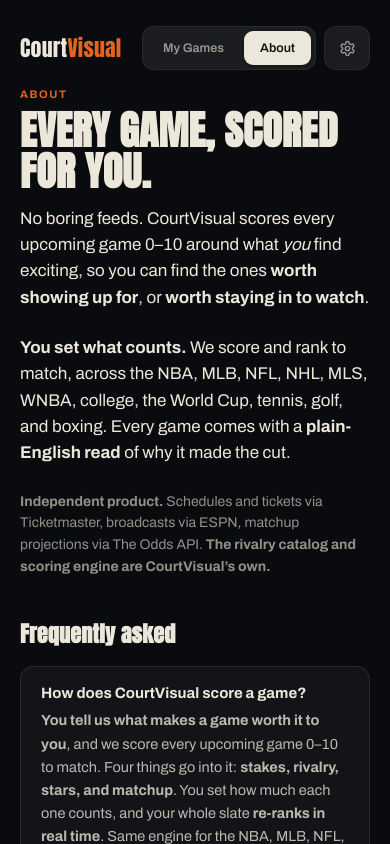
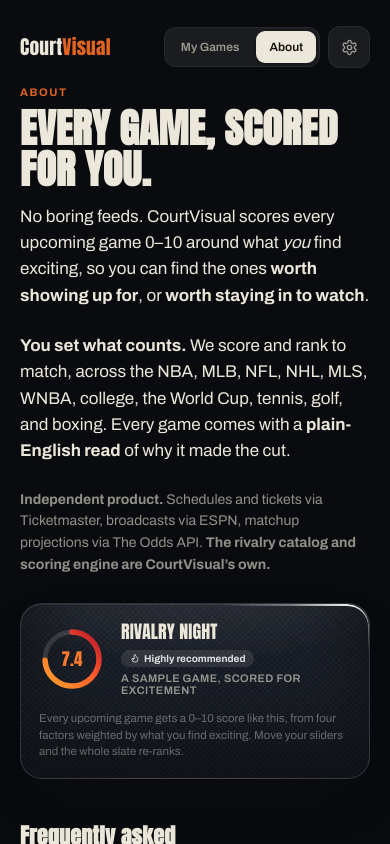
Before and after one commit to ShawnCapizzi/CourtVisual, a Next.js app: page /about in a window 390 px wide. Shown: the top 844 px of the page. Built offline with nearby package versions, Linux system fonts and the light colour scheme; no server answers.

Commit message:
Mobile: harden against text inflation + edge bleed, compact header; add sample scored-game card to About and Glossary

```diff
--- a/app/about/page.jsx
+++ b/app/about/page.jsx
@@ -9,6 +9,7 @@
 
 import SiteHeader from "../../components/SiteHeader";
 import StageBackdrop from "../../components/StageBackdrop";
+import SampleScoreCard from "../../components/SampleScoreCard";
 
 export const metadata = {
   title: "About",
@@ -159,6 +160,8 @@
           <strong>Independent product.</strong> Schedules and tickets via Ticketmaster, broadcasts via ESPN, matchup projections via The Odds API. <strong>The rivalry catalog and scoring engine are CourtVisual&rsquo;s own.</strong>
         </p>
 
+        <SampleScoreCard style={{ margin: "26px 0 8px" }} note="Every upcoming game gets a 0&ndash;10 score like this, from four factors weighted by what you find exciting. Move your sliders and the whole slate re-ranks." />
+
         <h2 style={h2}>Frequently asked</h2>
         {FAQ.map((item, i) => (
           <div key={i} style={card}>
--- a/app/globals.css
+++ b/app/globals.css
@@ -6,6 +6,8 @@
   -webkit-font-smoothing: antialiased;
   text-rendering: optimizeLegibility;
   -webkit-tap-highlight-color: transparent;
+  -webkit-text-size-adjust: 100%; text-size-adjust: 100%;
+  overflow-x: hidden;
 }
 
 /* One family, two weights — display is the same material as the UI, machined heavier */
--- a/app/glossary/page.jsx
+++ b/app/glossary/page.jsx
@@ -9,6 +9,7 @@
 
 import SiteHeader from "../../components/SiteHeader";
 import StageBackdrop from "../../components/StageBackdrop";
+import SampleScoreCard from "../../components/SampleScoreCard";
 
 export const metadata = {
   title: "Sports glossary",
@@ -197,6 +198,8 @@
           It answers three questions: <strong>why a game matters</strong>, <strong>where each team stands</strong>, and <strong>how you can actually watch or attend</strong>. Written to be quick for casual fans and still useful to serious ones.
         </p>
 
+        <SampleScoreCard style={{ margin: "26px 0 8px" }} note="This is a CourtVisual card. Every term below is something you&rsquo;ll meet on one, starting with the score in the ring." />
+
         <nav style={jumpNav} aria-label="Jump to a section">
           {BUCKETS.map((b) => (
             <a key={b.id} href={`#${b.id}`} style={jumpLink}>{b.title}</a>
--- /dev/null
+++ b/components/SampleScoreCard.jsx
@@ -0,0 +1,50 @@
+// A static "this is what a scored game looks like" moment for the server-rendered
+// About and Glossary pages. The score is computed by the real engine (scoreOf +
+// verdict on the default weights), so it can't drift from the product. Self-contained
+// (its own Ring + surface) so it never pulls the client app bundle onto these pages.
+import { Flame } from "lucide-react";
+import { scoreOf, verdict, DEFAULT_WEIGHTS } from "../lib/data";
+
+const DEPTH = "0 1px 2px rgba(18,20,28,0.07), 0 6px 16px rgba(18,20,28,0.10), 0 22px 48px rgba(18,20,28,0.12)";
+const SETUP_CARD = {
+  borderRadius: 22, padding: 18, position: "relative", overflow: "hidden", backgroundColor: "#171B23",
+  backgroundImage: "repeating-linear-gradient(45deg, rgba(255,255,255,0.022) 0 1px, transparent 1px 4px), repeating-linear-gradient(-45deg, rgba(255,255,255,0.022) 0 1px, transparent 1px 4px), radial-gradient(120% 80% at 50% -10%, rgba(255,255,255,0.10), rgba(255,255,255,0) 55%)",
+  border: "1px solid rgba(255,255,255,0.10)",
+  boxShadow: `${DEPTH}, inset 0 1px 0 rgba(255,255,255,0.07), inset 0 -46px 70px rgba(0,0,0,0.40)`,
+};
+
+function Ring({ value, size = 66 }) {
+  const c = size / 2, R = size * (27 / 66), C = 2 * Math.PI * R, frac = Math.max(0, Math.min(1, value / 10));
+  return (
+    <svg width={size} height={size} viewBox={`0 0 ${size} ${size}`}>
+      <defs>
+        <linearGradient id="scRingGrad" x1="0%" y1="0%" x2="100%" y2="100%">
+          <stop offset="0%" stopColor="#FFA52B" /><stop offset="55%" stopColor="#FF5A2C" /><stop offset="100%" stopColor="#B3122A" />
+        </linearGradient>
+      </defs>
+      <circle cx={c} cy={c} r={R} fill="none" strokeWidth={size * (5 / 66)} stroke="rgba(255,255,255,0.13)" />
+      <circle cx={c} cy={c} r={R} fill="none" strokeWidth={size * (5.5 / 66)} stroke="url(#scRingGrad)" strokeLinecap="round" strokeDasharray={C} strokeDashoffset={C * (1 - frac)} transform={`rotate(-90 ${c} ${c})`} />
+      <text x={c} y={c} textAnchor="middle" dominantBaseline="central" className="g-display" fontSize={size * (17 / 66)} fill="#FF7A2E">{value.toFixed(1)}</text>
+    </svg>
+  );
+}
+
+export default function SampleScoreCard({ title = "RIVALRY NIGHT", caption = "A sample game, scored for excitement", note, style }) {
+  const demo = { tag: "Rivalry night", playoff: 6, rivalry: 9, hot: 7, historic: 8, topRivals: true };
+  const score = scoreOf(demo, DEFAULT_WEIGHTS);
+  return (
+    <div className="cv-gleam" style={{ ...SETUP_CARD, ...style }}>
+      <div style={{ display: "flex", alignItems: "center", gap: 16, position: "relative" }}>
+        <Ring value={score} />
+        <div style={{ flex: 1, minWidth: 0 }}>
+          <div style={{ display: "flex", alignItems: "center", gap: 8, flexWrap: "wrap" }}>
+            <span className="g-display" style={{ fontSize: 18, color: "#ECE7DB", lineHeight: 1.08 }}>{title}</span>
+            <span style={{ display: "inline-flex", alignItems: "center", gap: 4, padding: "3px 9px", borderRadius: 999, background: "rgba(255,255,255,0.10)", color: "rgba(255,255,255,0.85)", fontSize: 10, fontWeight: 700 }}><Flame size={10} /> {verdict(score)}</span>
+          </div>
+          <div style={{ fontSize: 11, fontWeight: 600, color: "rgba(236,231,219,0.6)", marginTop: 5, textTransform: "uppercase", letterSpacing: "0.04em" }}>{caption}</div>
+        </div>
+      </div>
+      {note && <div style={{ fontSize: 11.5, color: "rgba(236,231,219,0.4)", marginTop: 14, lineHeight: 1.45 }}>{note}</div>}
+    </div>
+  );
+}
--- a/components/SiteHeader.jsx
+++ b/components/SiteHeader.jsx
@@ -12,15 +12,15 @@
 
 export function LogoPlate() {
   return (
-    <span style={{ fontFamily: "'Anton','Archivo Black',sans-serif", fontSize: "clamp(20px, 5.6vw, 25px)", lineHeight: 1, letterSpacing: "0.01em", color: ON }}>
+    <span style={{ fontFamily: "'Anton','Archivo Black',sans-serif", fontSize: "clamp(18px, 5vw, 23px)", lineHeight: 1, letterSpacing: "0.01em", color: ON, whiteSpace: "nowrap" }}>
       Court<span style={{ color: "#E1641F" }}>Visual</span>
     </span>
   );
 }
 
 // pillBg/border are the exact in-app values so the two surfaces are pixel-identical.
-const groupWrap = { display: "inline-flex", gap: 4, padding: 4, background: "rgba(255,255,255,0.07)", borderRadius: 12, border: "1px solid rgba(255,255,255,0.06)" };
-const gearBase = { width: 46, height: 44, display: "flex", alignItems: "center", justifyContent: "center", border: "1px solid rgba(255,255,255,0.06)", borderRadius: 12, cursor: "pointer" };
+const groupWrap = { display: "inline-flex", gap: 4, padding: 3, background: "rgba(255,255,255,0.07)", borderRadius: 12, border: "1px solid rgba(255,255,255,0.06)", flexShrink: 0 };
+const gearBase = { width: 42, height: 42, flexShrink: 0, display: "flex", alignItems: "center", justifyContent: "center", border: "1px solid rgba(255,255,255,0.06)", borderRadius: 12, cursor: "pointer" };
 
 // view/setView present → app (button) mode. Absent → link mode (the /about route).
 export default function SiteHeader({ view, setView }) {
@@ -29,14 +29,14 @@
   const gamesOn = !linkMode && view === "games";
   const settingsOn = !linkMode && view === "settings";
 
-  const gamesPillStyle = (on) => ({ display: "inline-flex", alignItems: "center", justifyContent: "center", height: 34, textDecoration: "none", border: "none", cursor: "pointer", fontFamily: "'Archivo',sans-serif", fontSize: 12.5, fontWeight: 600, padding: "0 16px", borderRadius: 9, background: on ? CREAM : "transparent", color: on ? INK : ON_MUTED, boxShadow: on ? "0 1px 3px rgba(0,0,0,0.35)" : "none" });
+  const gamesPillStyle = (on) => ({ display: "inline-flex", alignItems: "center", justifyContent: "center", height: 32, textDecoration: "none", border: "none", cursor: "pointer", fontFamily: "'Archivo',sans-serif", fontSize: 12, fontWeight: 600, padding: "0 13px", borderRadius: 9, background: on ? CREAM : "transparent", color: on ? INK : ON_MUTED, boxShadow: on ? "0 1px 3px rgba(0,0,0,0.35)" : "none" });
   const gearStyle = (on) => ({ ...gearBase, background: on ? CREAM : "rgba(255,255,255,0.07)", color: on ? INK : ON_MUTED, textDecoration: "none" });
 
   return (
-    <div style={{ display: "flex", justifyContent: "space-between", alignItems: "center", marginBottom: 18 }}>
+    <div style={{ display: "flex", justifyContent: "space-between", alignItems: "center", gap: 10, marginBottom: 18, minWidth: 0 }}>
       {linkMode
-        ? <a href="/" style={{ textDecoration: "none" }}><LogoPlate /></a>
-        : <LogoPlate />}
+        ? <a href="/" style={{ textDecoration: "none", minWidth: 0, overflow: "hidden" }}><LogoPlate /></a>
+        : <span style={{ minWidth: 0, overflow: "hidden" }}><LogoPlate /></span>}
       <div style={{ display: "flex", alignItems: "center", gap: 8 }}>
         <div style={groupWrap}>
           {linkMode
```
